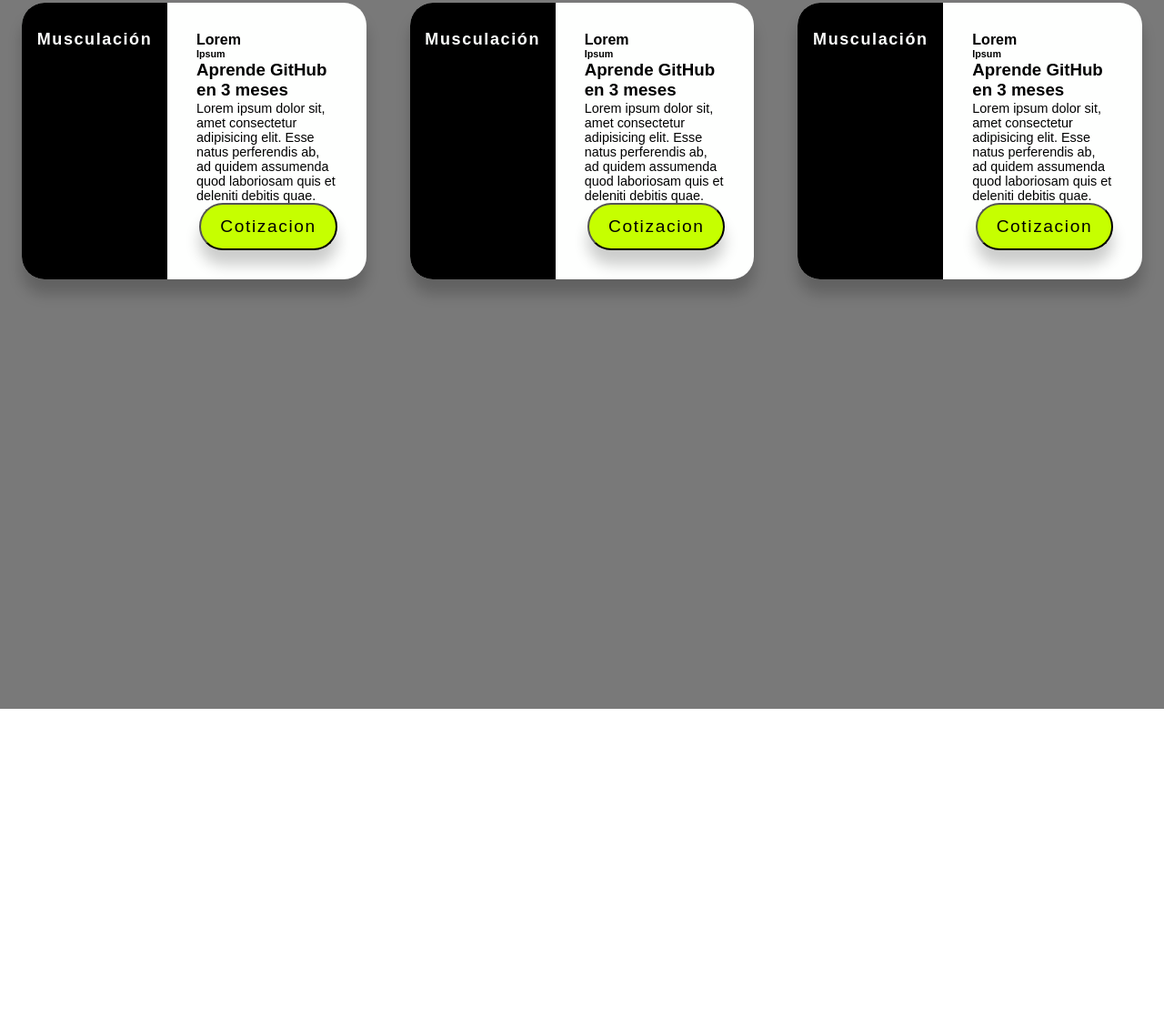
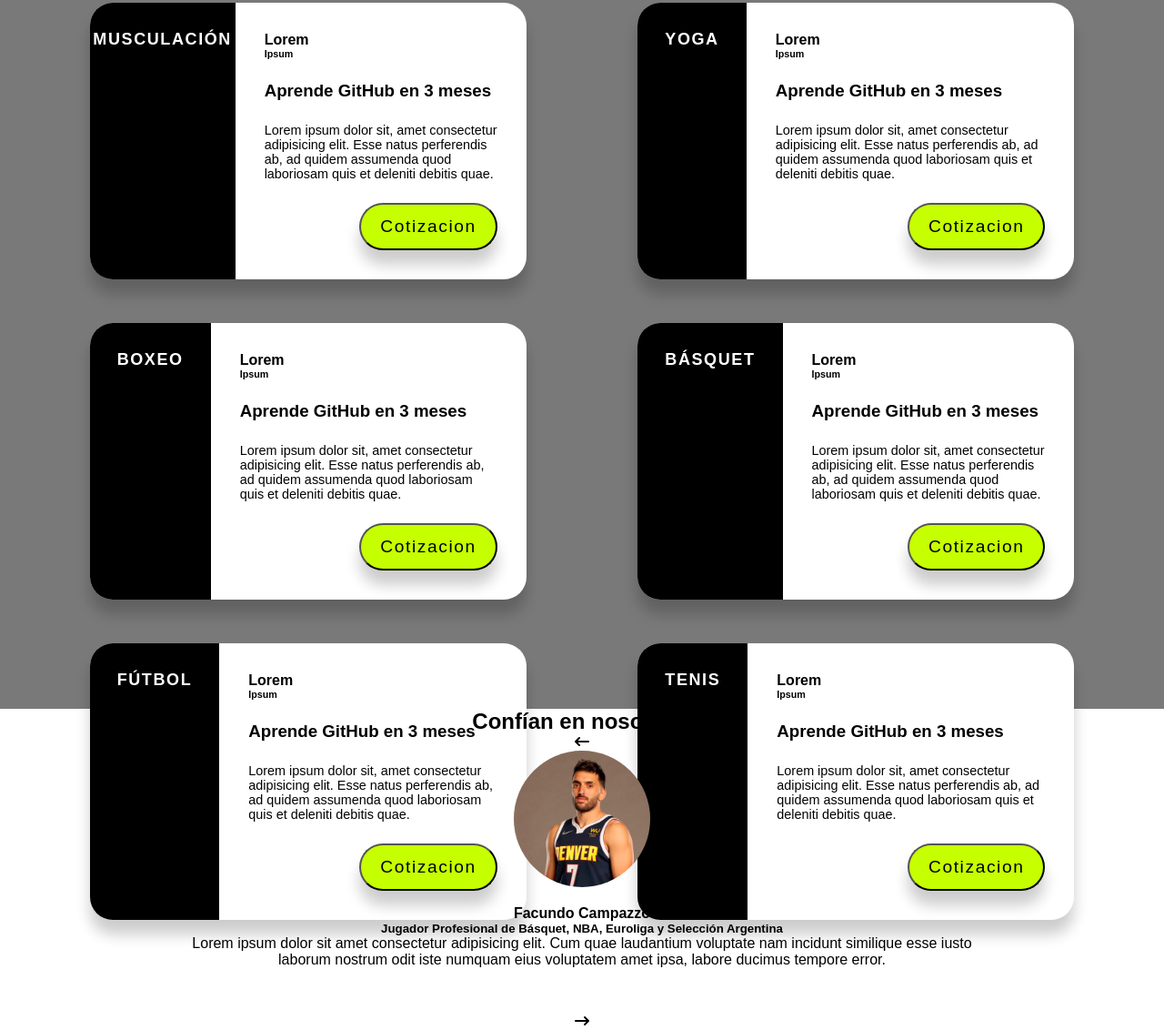
Before and after one commit to gonzaaliano/TPO-Curso-CABA, a plain HTML site: page html/index.html in a window 1280 px wide. Shown: the part 1523-2655 px from the top of the page at 91% size. Before the commit the page ends 2302 px from the top, so only its background shows below. Drawn offline with nearby package versions, Linux system fonts and the light colour scheme.

Commit message:
Tarjetas agregadas y seccion reseña

```diff
--- a/css/styles.scss
+++ b/css/styles.scss
@@ -202,6 +202,7 @@ nav {
     flex-wrap: nowrap;
     justify-content: space-evenly;
     height: 100vh;
+    flex-wrap: wrap;
     .cards {
         background-color: #FEFFFE;
         width: 300px;
@@ -248,6 +249,7 @@ nav {
                 padding: .8rem 1.3rem;
                 letter-spacing: .1rem;
                 align-self: flex-end;
+                cursor: pointer;
             }
         }
     }
@@ -259,6 +261,28 @@ nav {
         justify-content: center;
         align-items: center;
         height: auto;
+    }
+}
+
+#reseñas {
+    text-align: center;
+    .atletas {
+        width: 100%;
+        display: flex;
+        justify-content: center;
+        text-align: center;
+        align-items: center;
+        flex-direction: column;
+        margin-bottom: 50px;
+        img {
+            margin-bottom: 20px;
+            width: 150px;
+            height: 150px;
+            border-radius: 50%;
+        }
+        p {
+            width: 70%;
+        }
     }
 }
 
--- a/html/index.html
+++ b/html/index.html
@@ -47,7 +47,7 @@
     <section id="paquetes">
         <div class="cards">
             <div class="left-column background1-left-column">
-                <h2>Musculación</h2>
+                <h2>MUSCULACIÓN</h2>
                 <i class="fa-solid fa-person-running" aria-hidden="true"></i>
             </div>
             <div class="right-column">
@@ -64,7 +64,7 @@
         </div>
         <div class="cards">
             <div class="left-column background1-left-column">
-                <h2>Musculación</h2>
+                <h2>YOGA</h2>
                 <i class="fa-solid fa-person-running" aria-hidden="true"></i>
             </div>
             <div class="right-column">
@@ -81,7 +81,58 @@
         </div>
         <div class="cards">
             <div class="left-column background1-left-column">
-                <h2>Musculación</h2>
+                <h2>BOXEO</h2>
+                <i class="fa-solid fa-person-running" aria-hidden="true"></i>
+            </div>
+            <div class="right-column">
+                <div>
+                    <h4>Lorem</h4>
+                    <h6>Ipsum</h6>
+                </div>
+
+                <h3>Aprende GitHub en 3 meses</h3>
+                <p>Lorem ipsum dolor sit, amet consectetur adipisicing elit. Esse natus perferendis ab, ad quidem assumenda quod laboriosam quis et deleniti debitis quae.</p>
+                <button class="button">Cotizacion</button>
+            </div>
+
+        </div>
+        <div class="cards">
+            <div class="left-column background1-left-column">
+                <h2>BÁSQUET</h2>
+                <i class="fa-solid fa-person-running" aria-hidden="true"></i>
+            </div>
+            <div class="right-column">
+                <div>
+                    <h4>Lorem</h4>
+                    <h6>Ipsum</h6>
+                </div>
+
+                <h3>Aprende GitHub en 3 meses</h3>
+                <p>Lorem ipsum dolor sit, amet consectetur adipisicing elit. Esse natus perferendis ab, ad quidem assumenda quod laboriosam quis et deleniti debitis quae.</p>
+                <button class="button">Cotizacion</button>
+            </div>
+
+        </div>
+        <div class="cards">
+            <div class="left-column background1-left-column">
+                <h2>FÚTBOL</h2>
+                <i class="fa-solid fa-person-running" aria-hidden="true"></i>
+            </div>
+            <div class="right-column">
+                <div>
+                    <h4>Lorem</h4>
+                    <h6>Ipsum</h6>
+                </div>
+
+                <h3>Aprende GitHub en 3 meses</h3>
+                <p>Lorem ipsum dolor sit, amet consectetur adipisicing elit. Esse natus perferendis ab, ad quidem assumenda quod laboriosam quis et deleniti debitis quae.</p>
+                <button class="button">Cotizacion</button>
+            </div>
+
+        </div>
+        <div class="cards">
+            <div class="left-column background1-left-column">
+                <h2>TENIS</h2>
                 <i class="fa-solid fa-person-running" aria-hidden="true"></i>
             </div>
             <div class="right-column">
@@ -97,6 +148,41 @@
 
         </div>
     </section>
+    <section id="reseñas">
+        <h2>Confían en nosotros:</h2>
+        <div class="slider_container">
+            <i class="fa-solid fa-arrow-left-long" id="before"></i>
+
+            <section class="slider_body" id="1">
+                <div class="atletas">
+                    <img src="/assets/facu-campazzo.jpg" alt="facundo-campazzo">
+                    <h4>Facundo Campazzo</h4>
+                    <h5>Jugador Profesional de Básquet, NBA, Euroliga y Selección Argentina</h5>
+                    <p>Lorem ipsum dolor sit amet consectetur adipisicing elit. Cum quae laudantium voluptate nam incidunt similique esse iusto laborum nostrum odit iste numquam eius voluptatem amet ipsa, labore ducimus tempore error.</p>
+                </div>
+            </section>
+
+
+            <i class="fa-solid fa-arrow-right-long" id="after"></i>
+        </div>
+
+        <!-- <div class="atletas">
+                <img src="/assets/facu-campazzo.jpg" alt="facundo-campazzo">
+                <h4>Facundo Campazzo</h4>
+                <h5>Jugador Profesional de Básquet, NBA, Euroliga y Selección Argentina</h5>
+                <p>Lorem ipsum dolor sit amet consectetur adipisicing elit. Cum quae laudantium voluptate nam incidunt similique esse iusto laborum nostrum odit iste numquam eius voluptatem amet ipsa, labore ducimus tempore error.</p>
+            </div>
+            <div class="atletas">
+                <img src="/assets/facu-campazzo.jpg" alt="facundo-campazzo">
+                <h4>Facundo Campazzo</h4>
+                <h5>Jugador Profesional de Básquet, NBA, Euroliga y Selección Argentina</h5>
+                <p>Lorem ipsum dolor sit amet consectetur adipisicing elit. Cum quae laudantium voluptate nam incidunt similique esse iusto laborum nostrum odit iste numquam eius voluptatem amet ipsa, labore ducimus tempore error.</p>
+            </div> -->
+
+
+
+
+    </section>
 
 
     <script src="/js/app.js"></script>
```
Also changed, not shown: assets/facu-campazzo.jpg (added), css/styles.css, 1 other file.
